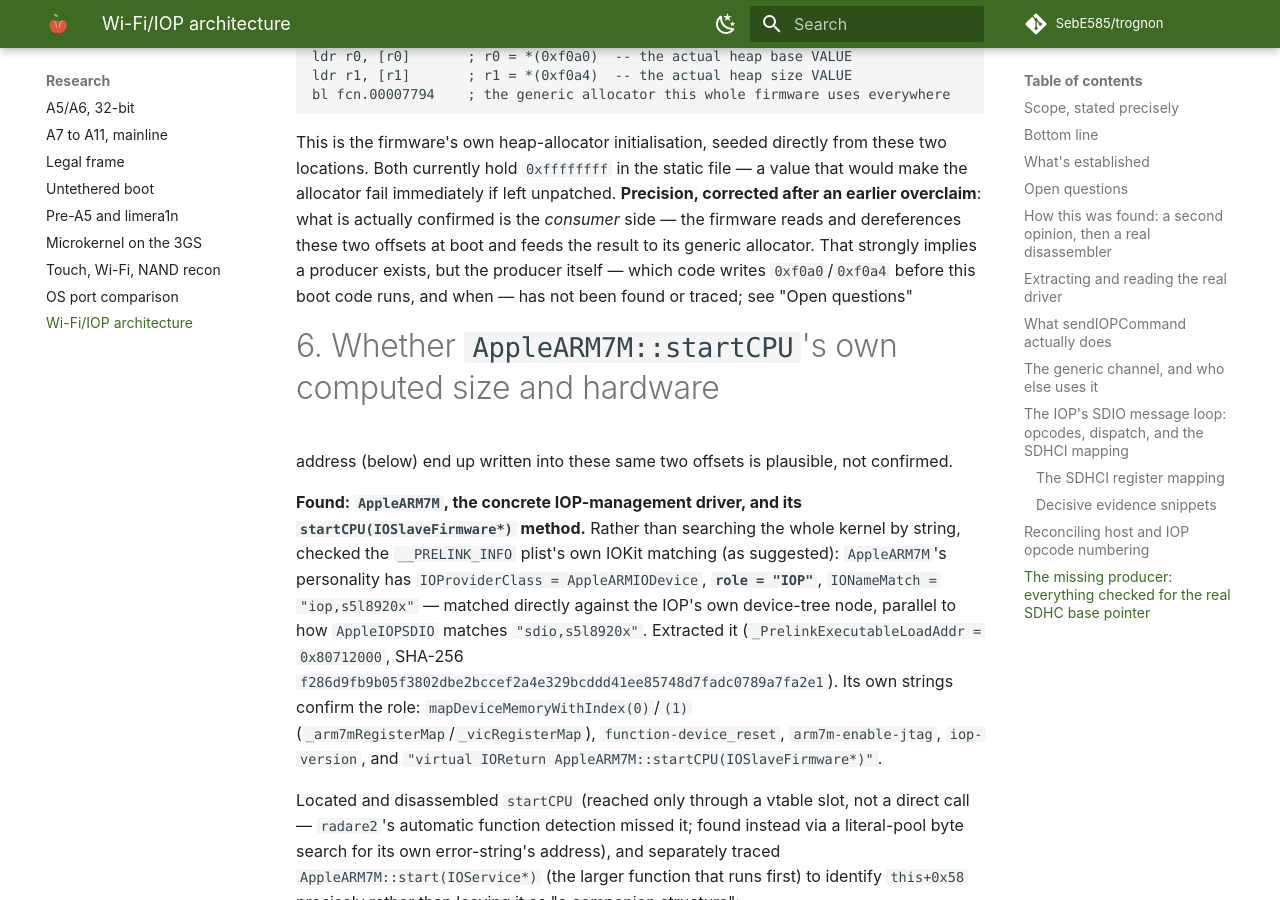
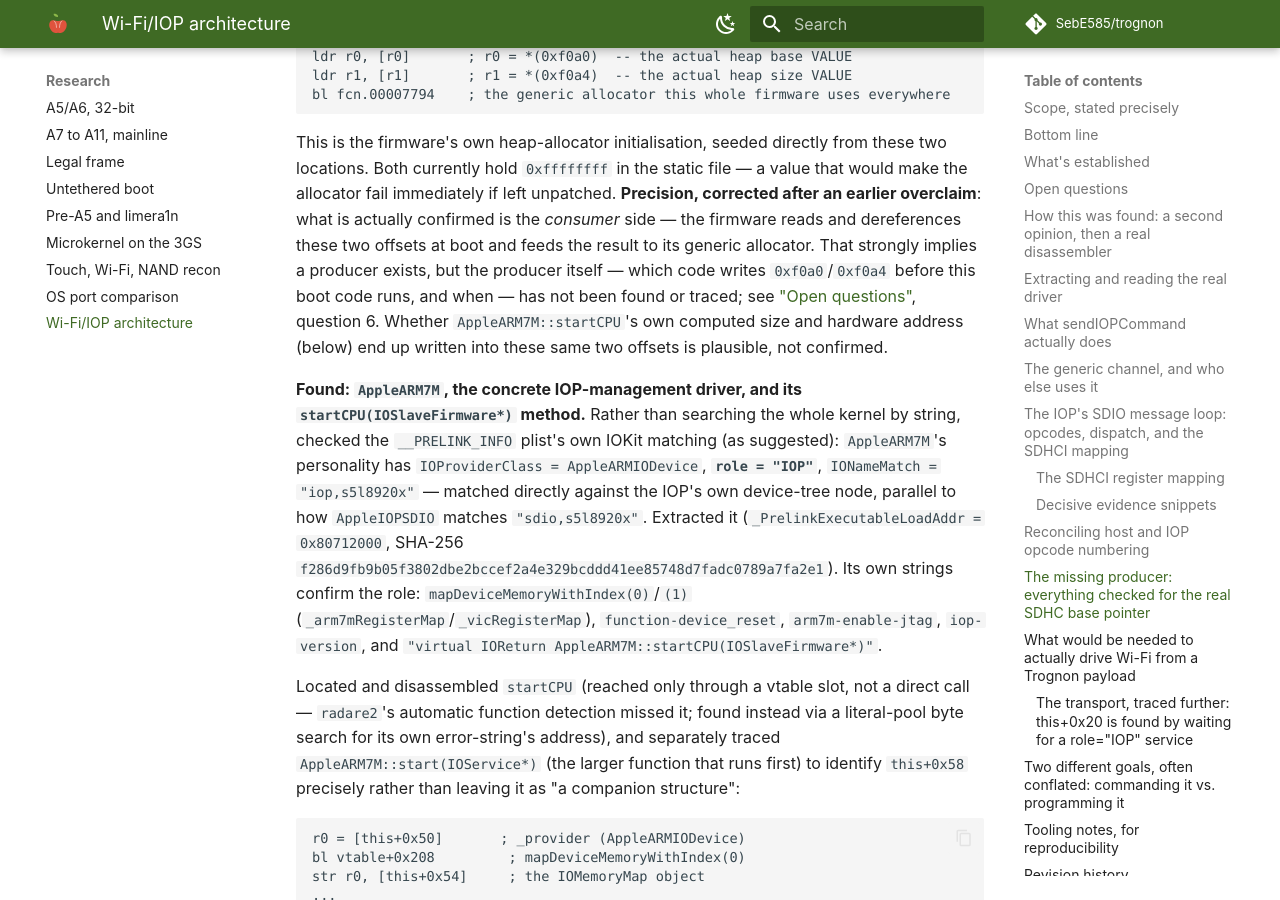
Before and after one commit to SebE585/trognon, an MkDocs documentation site: the page built from docs/research/2026-10-16-wifi-iop-architecture.md, in a window 1280 px wide and 900 px high, scrolled down 14304 px. Built offline with MkDocs 1.6.1 and Material for MkDocs 9.7.7, drawn with Linux system fonts in a browser that asks for light colours; comment, search, counter and statistics services are not loaded; some of the changed text lies outside the part shown.

Commit message:
docs: fix accidental H1 headings from "#N" at line-start (external audit)
"...see \"Open questions\" #6. Whether..." happened to wrap across two
source lines with "#6." landing at the start of the second one.
Python-Markdown (unlike strict CommonMark) treats a line starting with
"#" as an ATX heading even mid-paragraph, so the published page rendered
two extra, wrong <h1> elements inside the body text -- confirmed in the
built HTML before this fix (grep for <h1 showed three on this one page,
should be one).

Reworded every "Open questions" #N reference to "question N" with an
anchor link instead of a bare "#N", in both the published report and
the working reference, so the digit can never land at a line start and
be mistaken for a heading marker regardless of future line wrapping.

Confirmed fixed: the built page now has exactly one <h1> (its own
title).

```diff
--- a/docs/research/2026-10-16-wifi-iop-architecture.md
+++ b/docs/research/2026-10-16-wifi-iop-architecture.md
@@ -517,7 +517,8 @@
 specific path** — the buffer-allocation and `sendIOPCommand`-transport
 code examined — not every conceivable host-side producer. Other command
 constructors, other virtual methods on the channel object (`this+0x24`,
-not itself disassembled — see "Open questions" #8), and pre-boot
+not itself disassembled — see ["Open questions"](#open-questions),
+question 8), and pre-boot
 configuration (see below, which turned out to be exactly this) remain
 outside this specific check's scope.
 
@@ -636,8 +637,9 @@
 dereferences these two offsets at boot and feeds the result to its
 generic allocator. That strongly implies a producer exists, but the
 producer itself — which code writes `0xf0a0`/`0xf0a4` before this boot
-code runs, and when — has not been found or traced; see "Open questions"
-#6. Whether `AppleARM7M::startCPU`'s own computed size and hardware
+code runs, and when — has not been found or traced; see
+["Open questions"](#open-questions), question 6. Whether
+`AppleARM7M::startCPU`'s own computed size and hardware
 address (below) end up written into these same two offsets is plausible,
 not confirmed.
 
@@ -865,8 +867,9 @@
 system is far more reliable here than further static guessing, and is
 deferred to the hardware-testing phase.
 
-`IOSlaveCPU` and `IOSlaveFirmware` remain a direct hit on "Open questions"
-#6 (how `IOP_s5l8920x_firmware`'s bytes are loaded, verified, and
+`IOSlaveCPU` and `IOSlaveFirmware` remain a direct hit on
+["Open questions"](#open-questions), question 6 (how
+`IOP_s5l8920x_firmware`'s bytes are loaded, verified, and
 started) — not disassembled, but a named, concrete target.
 
 ## Two different goals, often conflated: commanding it vs. programming it
```
Also changed, not shown: tools/iop_analysis/README.md (+2 -2 lines).
